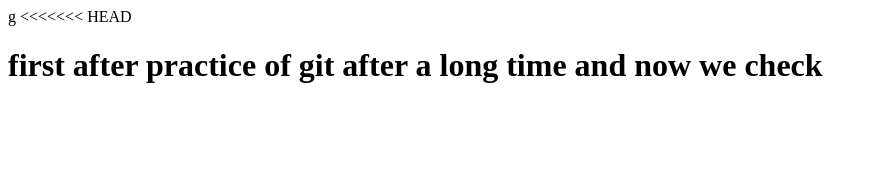
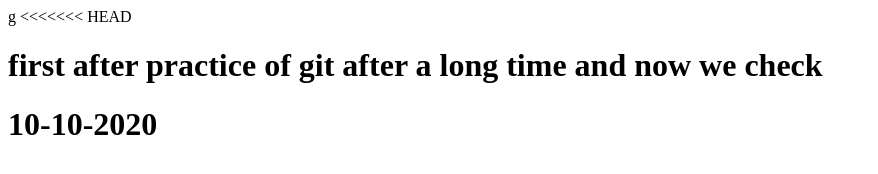
Before and after one commit to Ayyubshahab786/local_repo, a plain HTML site: page index3.html in a window 1280 px wide. Shown: the whole page, without its empty margins (0-878 px from the left). Drawn offline with Linux system fonts and the light colour scheme.

Commit message:
merge checking

```diff
--- a/index3.html
+++ b/index3.html
@@ -8,9 +8,9 @@
 </head>
 
 <body>
-<<<<<<< HEAD
-    <h1>first after practice of git after a long time and now we check
-    </h1>
+    <<<<<<< HEAD <h1>first after practice of git after a long time and now we check
+        </h1>
+        <h1>10-10-2020</h1>
 </body>
 
 </html>
```
